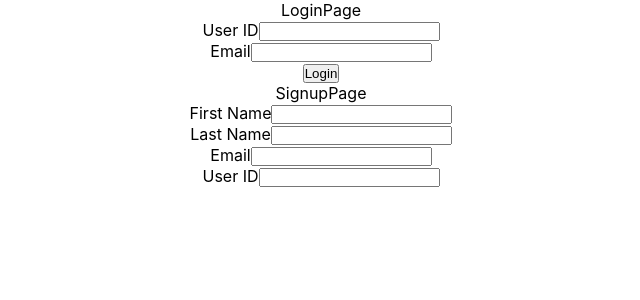
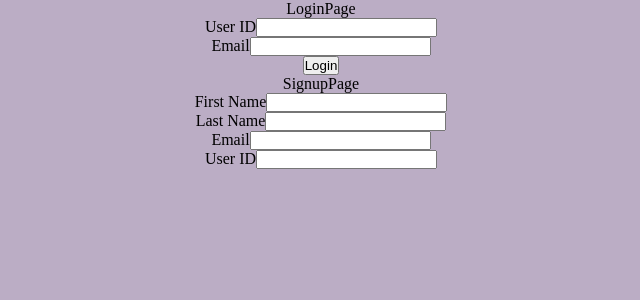
Before and after one commit to infuman69/Graphical-Password-Authentication, a React (Create React App) app in the folder graphpassclient/: page / in a window 1280 px wide. Shown: the top 300 px of the page, without its empty margins (319-959 px from the left). Built offline with nearby package versions, Linux system fonts and the light colour scheme.

Commit message:
login page css

```diff
--- a/graphpassclient/src/Components/LoginPage/LoginPage.css
+++ b/graphpassclient/src/Components/LoginPage/LoginPage.css
@@ -0,0 +1,8 @@
+ body{
+     margin: 0;
+     padding: 0;
+     font-family: Copperplate;
+     background: rgba(180, 165, 191, 0.9);
+     height: 100vh;
+     overflow: hidden;
+    }
```
